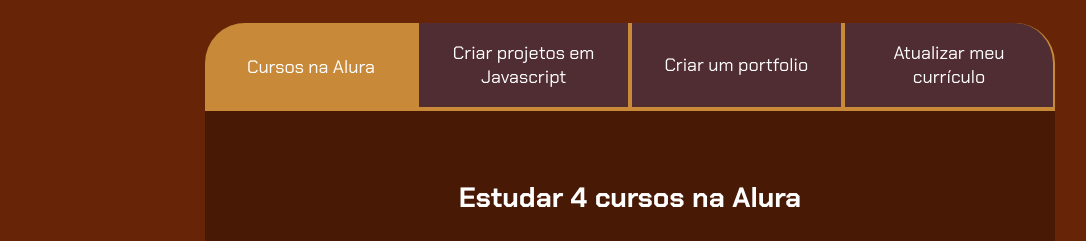
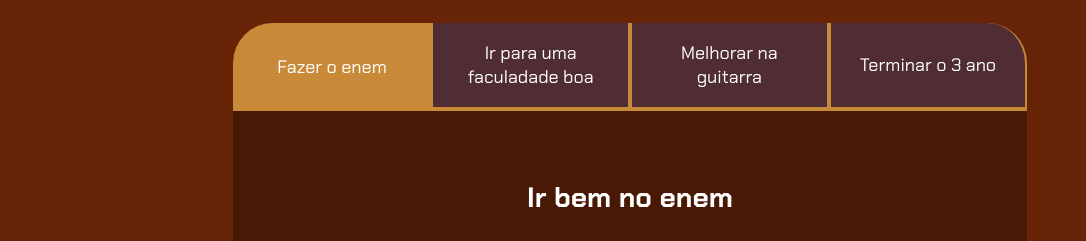
Before and after one commit to brunovargaspassos/programa-o, a plain HTML site: page index.HTML in a window 1280 px wide. Shown: the part 80-321 px from the top of the page, without its empty margins (10-1096 px from the left). Drawn offline with Linux system fonts and the light colour scheme.

Commit message:
Update index.HTML

```diff
--- a/index.HTML
+++ b/index.HTML
@@ -13,14 +13,14 @@
         <h2 class="titulo-principal">Meus objetivos do ano<span>_</span></h2>
         <div class="conteudo">
             <div class="botoes">
-                <button class="botao ativo">Cursos na Alura</button>
-                <button class="botao">Criar projetos em Javascript</button>
-                <button class="botao">Criar um portfolio</button>
-                <button class="botao">Atualizar meu currículo</button>
+                <button class="botao ativo">Fazer o enem</button>
+                <button class="botao">Ir para uma faculadade boa</button>
+                <button class="botao">Melhorar na guitarra</button>
+                <button class="botao">Terminar o 3 ano</button>
             </div>
             <div class="abas-textos">
                 <div class="aba-conteudo ativo">
-                    <h3 class="aba-conteudo-titulo-principal">Estudar 4 cursos na Alura</h3>
+                    <h3 class="aba-conteudo-titulo-principal">Ir bem no enem</h3>
                     <h4 class="aba-conteudo-titulo-secundario">Tempo para completar o objetivo</h4>
                     <div class="contador">
                         <div class="contador-digito">
@@ -42,7 +42,7 @@
                     </div>
                 </div>
                 <div class="aba-conteudo">
-                    <h3 class="aba-conteudo-titulo-principal">Criar 5 projetos em Javascript</h3>
+                    <h3 class="aba-conteudo-titulo-principal">Foco na UFPR mas qualquer outra esta otimo</h3>
                     <h4 class="aba-conteudo-titulo-secundario">Tempo para completar o objetivo</h4>
                     <div class="contador">
                         <div class="contador-digito">
@@ -64,7 +64,7 @@
                     </div>
                 </div>
                 <div class="aba-conteudo">
-                    <h3 class="aba-conteudo-titulo-principal">Criar um portfolio com os meus 3 melhores projetos</h3>
+                    <h3 class="aba-conteudo-titulo-principal">Poder tocar guitarra mais rapido e melhorar nos improvisos</h3>
                     <h4 class="aba-conteudo-titulo-secundario">Tempo para completar o objetivo</h4>
                     <div class="contador">
                         <div class="contador-digito">
@@ -86,7 +86,7 @@
                     </div>
                 </div>
                 <div class="aba-conteudo">
-                    <h3 class="aba-conteudo-titulo-principal">Atualizar meu curriculo com os certificados da Alura</h3>
+                    <h3 class="aba-conteudo-titulo-principal">Ter notas boas no fim do ano para terminar o colegio de um jeito bom</h3>
                     <h4 class="aba-conteudo-titulo-secundario">Tempo para completar o objetivo</h4>
                     <div class="contador">
                         <div class="contador-digito">
```
